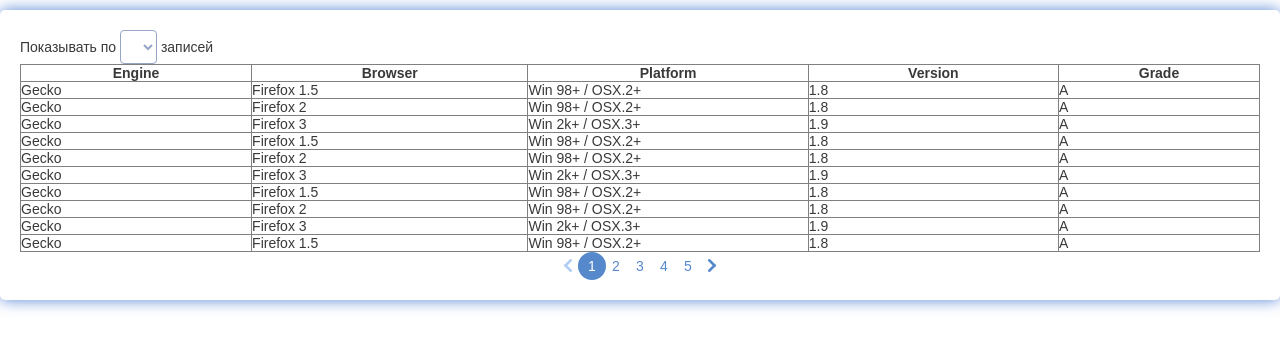
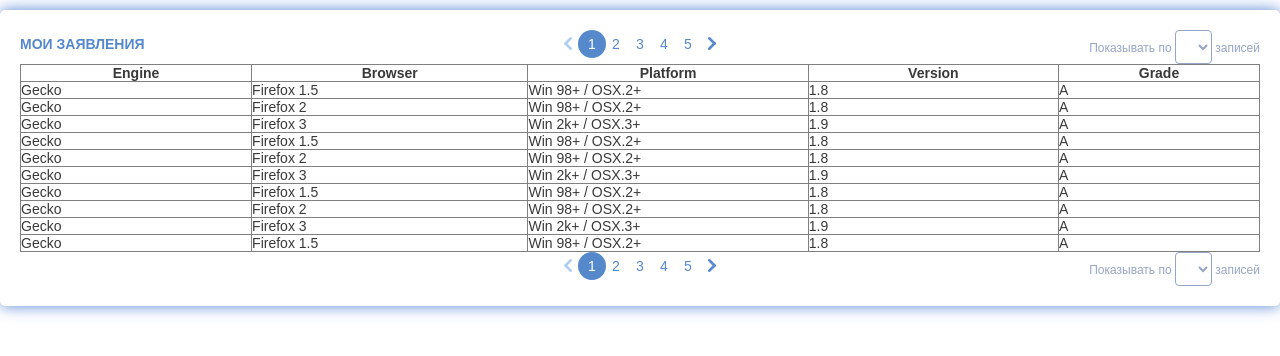
Before and after one commit to poserg/turbo-dubstep, a plain HTML site: page index.html in a window 1280 px wide. Drawn offline with Linux system fonts and the light colour scheme.

Commit message:
Add title. Change sytles.

```diff
--- a/content/commonStyles.css
+++ b/content/commonStyles.css
@@ -585,7 +585,8 @@
 .statements-lister{width:100%;}
 .statements-lister td:nth-child(odd){width:200px}
 .statements-lister td:nth-child(even){text-align:center}
-.statements-lister .title{color:#5688cc; font-weight:bold; text-transform:uppercase}
+.statements-lister .title, .dataTables_info {color:#5688cc; font-weight:bold; text-transform:uppercase}
+.dataTables_info {display: inline-block; width: 25%}
 .statements-lister.statements-footer{margin-top:20px}
 
 .statements-list .pay, .statements-list .print{color:#235ba7}
@@ -597,7 +598,8 @@
 .statements-wrapper .service{color:#000; text-decoration:none}
 .statements-wrapper .service:hover{ text-decoration:underline}
 
-.show-item{color:#96a5c7; font-size:12px; }
+.show-item, .dataTables_length {color:#96a5c7; font-size:12px; }
+.dataTables_length {display: inline-block; float: right}
 .statements-wrapper .dropdown{border-color:#96a5c7; width:20px; background-image:url(images/dropdown-down-darkblue.png); color:#96a5c7; text-align:center}
 
 .statement-number{width:70px; float:left; margin-right:20px; font-weight:bold;}
@@ -610,6 +612,8 @@
 .statement-log .selected td{font-weight:700}
 .statement-log .selected td strong{font-weight:700}
 .statement-log .selected td:first-child{border-left:5px #8dc342 solid; padding:10px 10px 10px 5px;}
+
+.paginator {display: inline-block; width: 50%}
 /* #endregion */
 
 
--- a/index.html
+++ b/index.html
@@ -8,7 +8,7 @@
   <body>
     <div class="statements-wrapper">
     <div class="box">
-      <table id="example" border="1" width="100%">
+      <table id="applicationsTable" border="1" width="100%">
       </table>
     </div>
     </div>
@@ -16,7 +16,7 @@
     <script src="scripts/jquery.dataTables.js"></script>
     <script>
 function createTable () {
-    $('#example').dataTable( {
+    $('#applicationsTable').dataTable( {
         "sPaginationType": "full_numbers",
         "jQuery.fn.dataTableExt.oPagination.iFullNumbersShowPages" : 4,
         "aaData": [
@@ -150,11 +150,13 @@
             { "sTitle": "Grade", "sClass": "center" }
         ],
         "bPaginate": true,
-        "bInfo": false,
+        "bInfo": true,
 	"bFilter": false,
         "oLanguage": {
             "sLengthMenu": "Показывать по _MENU_ записей",
-        }
+            "sInfo": "Мои заявления",
+        },
+        "sDom": '<"top"ipl>rt<"bottom"ipl><"clear">'
     } );
 };
       window.onload = function() {
```
Also changed, not shown: scripts/jquery.dataTables.js.
